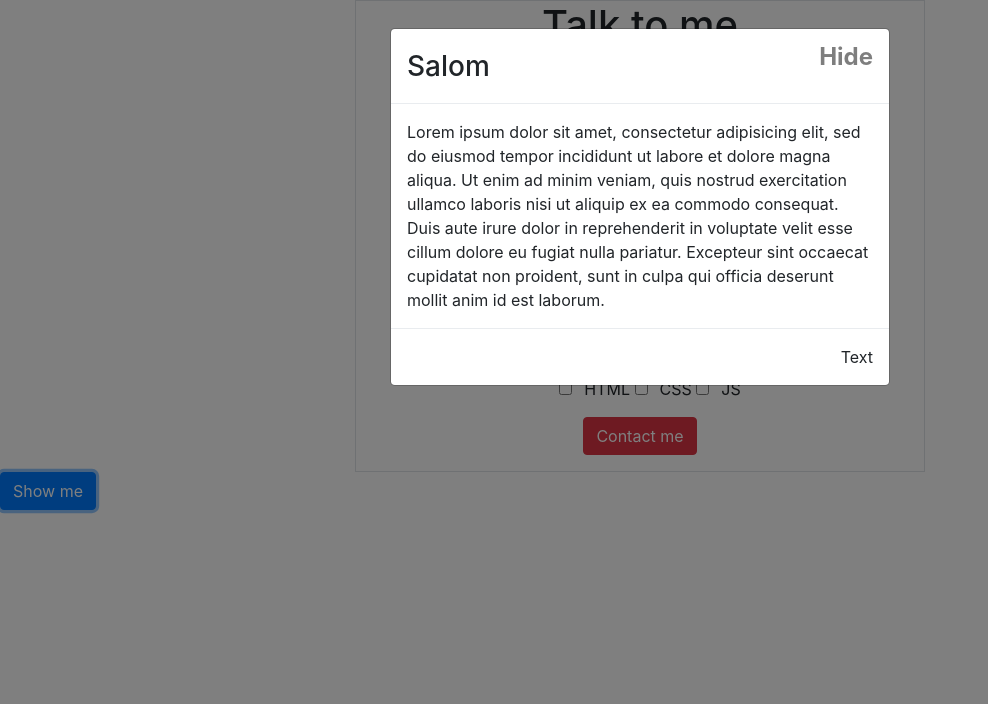
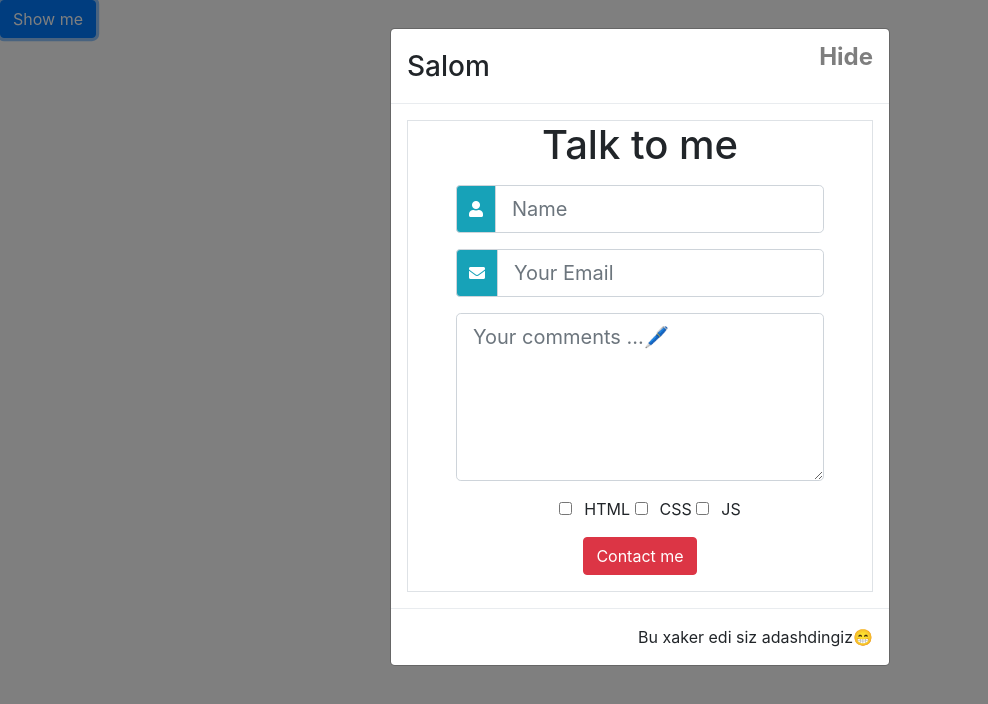
Before and after one commit to FazliddinKarimov1701/bootstrap_form, a plain HTML site: page index.html in a window 1280 px wide. Both pictures are taken after a click on the button "Show me". Shown: the whole page, without its empty margins (0-988 px from the left). Drawn offline with Linux system fonts and the light colour scheme.

Commit message:
this is form in bootstrap

```diff
--- a/index.html
+++ b/index.html
@@ -10,7 +10,20 @@
 	<body>
 		<div class="container">
 			<div class="row">
-				<form class="border text-center offset-md-3 col-md-6 px-5">
+
+			</div>
+		</div>
+		<div>
+			<button class="btn btn-primary" data-toggle="modal" data-target="#my-modal">Show me </button>
+			<div id="my-modal" class="modal">
+				<div class="modal-dialog">
+					<div class="modal-content">
+						<div class="modal-header">
+							<h3 class="modal-title">Salom</h3>
+							<button class="close" data-dismiss='modal'>Hide</button>
+		 				</div>
+		 				<div class="modal-body">
+		 					<form class="border text-center px-5">
 					<h1 class="text-center">Talk to me</h1>
 					<div class="input-group my-3">
 						<div class="input-group-prepend">
@@ -36,27 +49,9 @@
 						<button class="btn btn-danger">Contact me</button>
 					</div>
 				</form>
-			</div>
-		</div>
-		<div>
-			<button class="btn btn-primary" data-toggle="modal" data-target="#my-modal">Show me </button>
-			<div id="my-modal" class="modal">
-				<div class="modal-dialog">
-					<div class="modal-content">
-						<div class="modal-header">
-							<h3 class="modal-title">Salom</h3>
-							<button class="close" data-dismiss='modal'>Hide</button>
 		 				</div>
-		 				<div class="modal-body">
-		 					Lorem ipsum dolor sit amet, consectetur adipisicing elit, sed do eiusmod
-		 					tempor incididunt ut labore et dolore magna aliqua. Ut enim ad minim veniam,
-		 					quis nostrud exercitation ullamco laboris nisi ut aliquip ex ea commodo
-		 					consequat. Duis aute irure dolor in reprehenderit in voluptate velit esse
-		 					cillum dolore eu fugiat nulla pariatur. Excepteur sint occaecat cupidatat non
-		 					proident, sunt in culpa qui officia deserunt mollit anim id est laborum.
-		 				</div>
-		 				<div class="modal-footer">
-		 					Text
+		 				<div class="modal-footer text-center">
+		 					Bu xaker  edi siz adashdingiz😁
 		 				</div>
 					</div>
 				</div>
```
